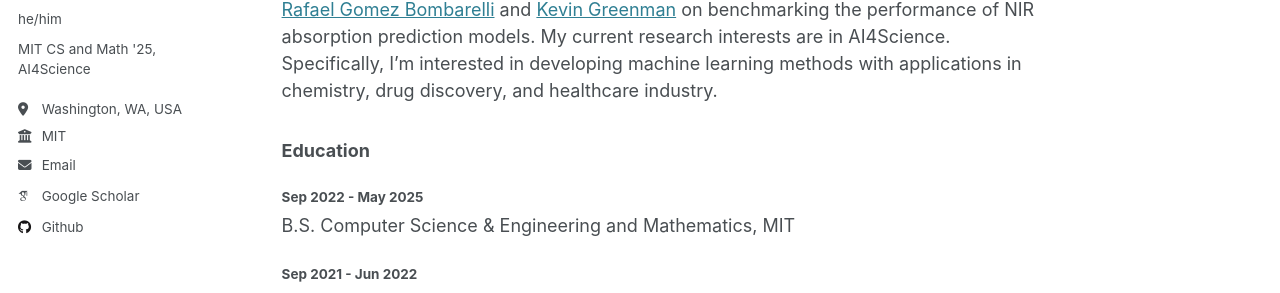
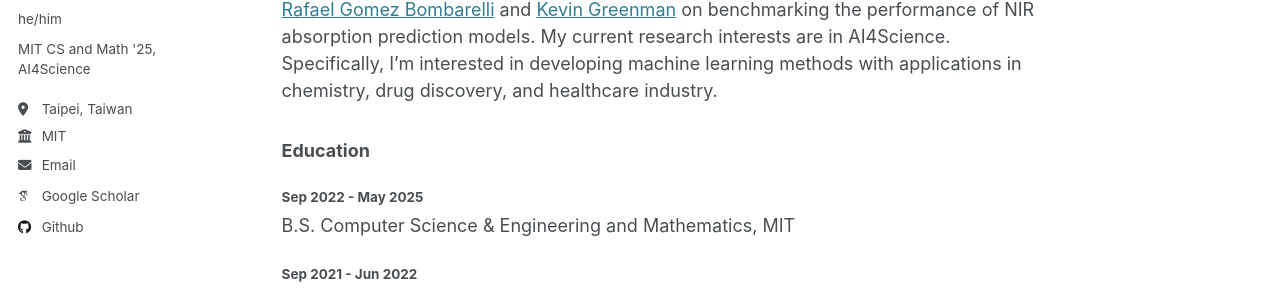
Before and after one commit to RuiXiWangTW/RuiXiWangTW.github.io, a Jekyll site: the page built from _pages/about.md, in a window 1280 px wide. Shown: the part 314-607 px from the top of the page. Built offline with Jekyll 4.4.1, drawn with Linux system fonts in a browser that asks for light colours; some web fonts are replaced.

Commit message:
update location

```diff
--- a/_config.yml
+++ b/_config.yml
@@ -25,7 +25,7 @@ author:
   name             : "Rui-Xi (Ray) Wang"
   pronouns         : he/him
   bio              : "MIT CS and Math '25, AI4Science"
-  location         : "Washington, WA, USA"
+  location         : "Taipei, Taiwan"
   employer         : "MIT"
   uri              : # URL
   email            : "rxwangtw@mit.edu"
```
